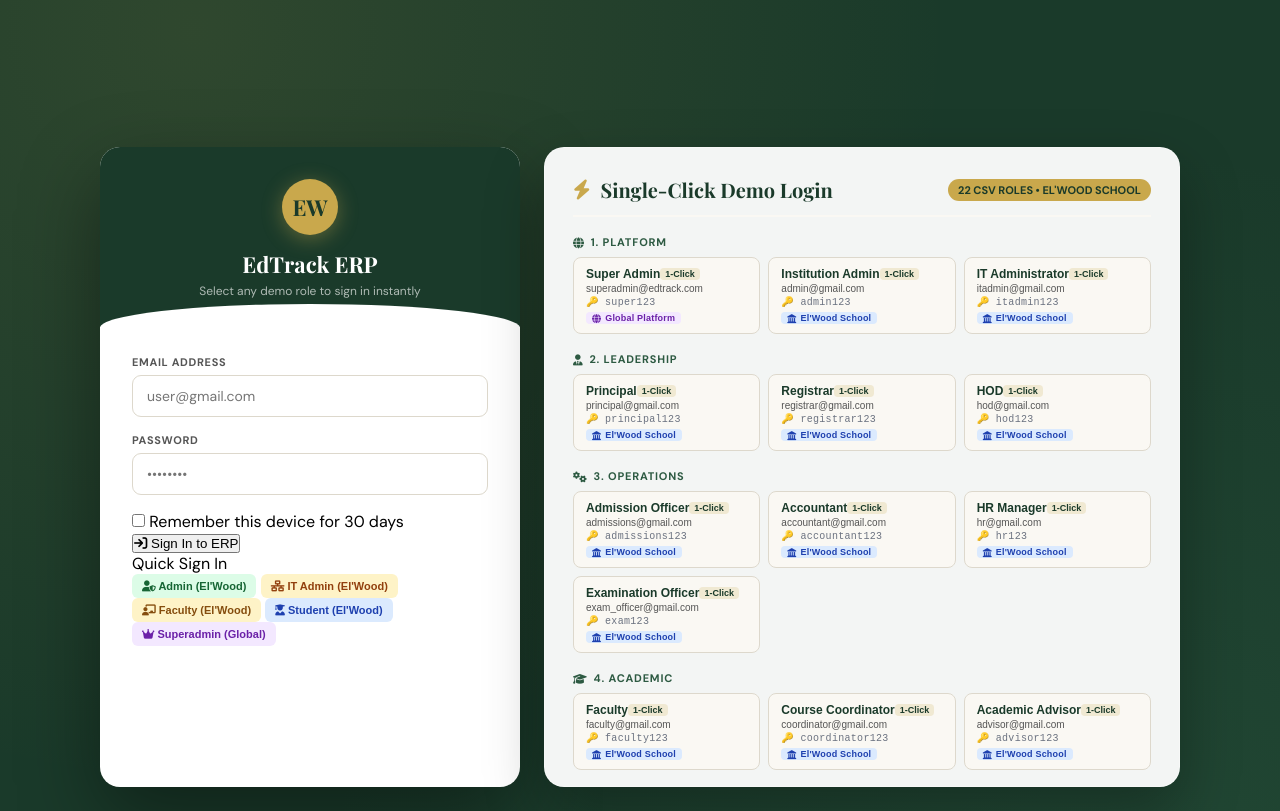
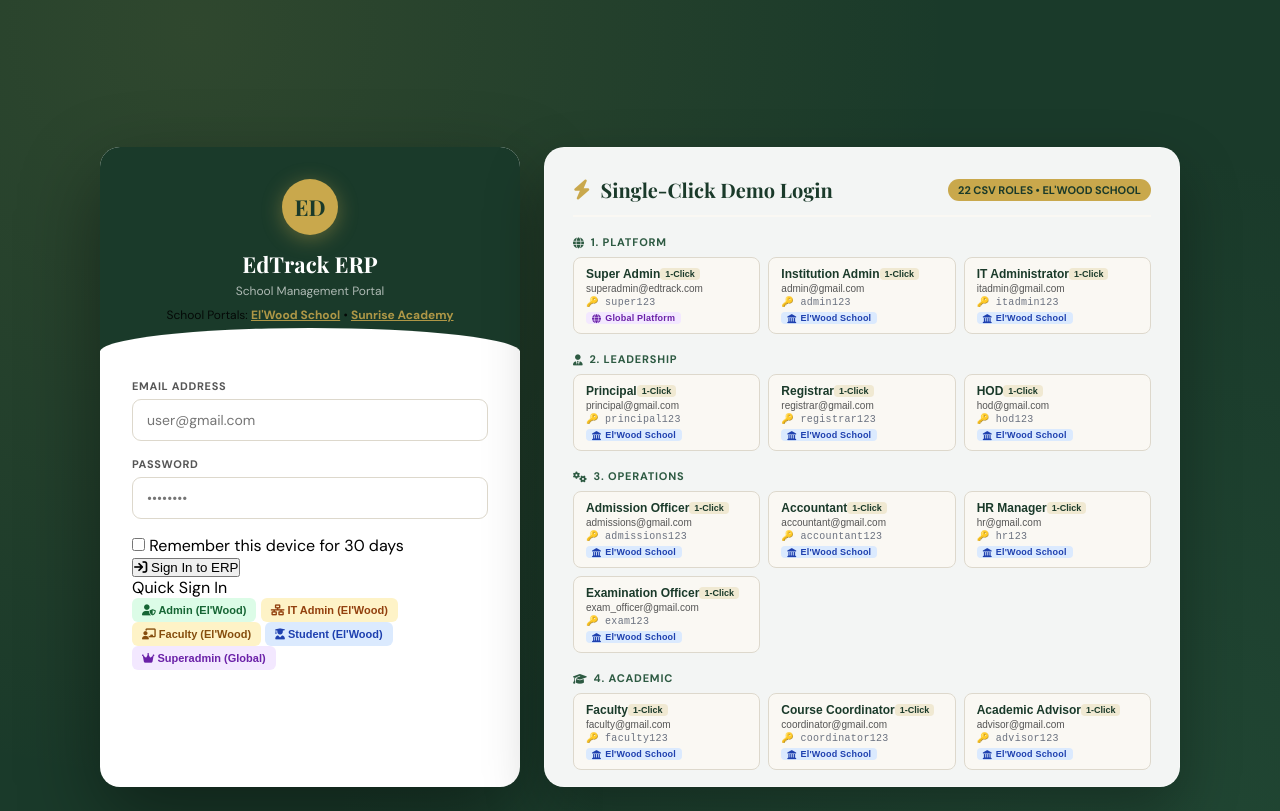
Before and after one commit to Prajjwal1594/EdTrack-ERP, a Flask app: page /login in a window 1280 px wide. Shown: the part 157-968 px from the top of the page. Run offline with Flask 3, Linux system fonts and the light colour scheme.

Commit message:
feat(phase-2): add school subdomain routing, direct portal URLs, and dynamic branding

```diff
--- a/app/__init__.py
+++ b/app/__init__.py
@@ -245,6 +245,22 @@ def create_app(config_class=Config):
 
         return dict(is_feature_enabled=is_feature_enabled)
 
+    @app.before_request
+    def resolve_tenant_from_subdomain():
+        from flask import request, session
+        from app.models import College
+        from sqlalchemy import func
+
+        host = request.host.split(':')[0]
+        parts = host.split('.')
+        # Check if subdomain exists (e.g. dps.edtrack.in or ewiu.localhost)
+        if len(parts) >= 2:
+            sub = parts[0].strip().lower()
+            if sub not in ('www', 'app', 'api', 'admin', 'ed-track-erp', '127', 'localhost'):
+                college = College.query.filter(func.lower(College.code) == sub).first()
+                if college:
+                    session['active_college_code'] = college.code
+
     @app.context_processor
     def inject_institution_context():
         from app.models import College
--- a/app/auth/routes.py
+++ b/app/auth/routes.py
@@ -11,6 +11,29 @@ from datetime import datetime, timedelta
 
 @bp.route('/')
 def index():
+    return redirect(url_for('auth.login'))
+
+
+@bp.route('/s/<school_code>')
+def school_portal(school_code):
+    """Direct branded entry link for pilot schools (e.g. /s/ewiu or /s/sra)."""
+    from app.models import College
+    from flask import session
+    college = College.query.filter(func.lower(College.code) == school_code.strip().lower()).first()
+    if college:
+        session['active_college_code'] = college.code
+        flash(f"Connected to {college.name} ({college.vocab['org_type']} Portal).", 'info')
+    else:
+        flash(f"School code '{school_code}' not found.", 'warning')
+    return redirect(url_for('auth.login'))
+
+
+@bp.route('/switch-school')
+def switch_school():
+    """Reset the active school session context."""
+    from flask import session
+    session.pop('active_college_code', None)
+    flash("Switched to global portal.", 'info')
     return redirect(url_for('auth.login'))
 
 
--- a/templates/auth/login.html
+++ b/templates/auth/login.html
@@ -274,9 +274,23 @@
   <!-- Left Column: Login Form -->
   <div class="login-card">
     <div class="login-header">
-      <div class="crest">EW</div>
-      <h1>EdTrack ERP</h1>
-      <p>Select any demo role to sign in instantly</p>
+      <div class="crest">{{ current_college.code[:2] if current_college else 'ED' }}</div>
+      <h1>{{ current_college.name if current_college else 'EdTrack ERP' }}</h1>
+      <p>{{ vocab.org_type }} Management Portal</p>
+      {% if current_college %}
+        <div style="margin-top: 8px;">
+          <span style="font-size: 11px; font-weight: 700; background: rgba(255,255,255,0.18); padding: 4px 10px; border-radius: 12px; letter-spacing: 0.5px;">
+            <i class="fas fa-building"></i> {{ current_college.code }}
+          </span>
+          <a href="{{ url_for('auth.switch_school') }}" style="font-size: 11px; color: var(--gold); margin-left: 8px; text-decoration: underline;">Switch Portal</a>
+        </div>
+      {% else %}
+        <div style="margin-top: 8px; font-size: 12px; opacity: 0.85;">
+          School Portals:
+          <a href="{{ url_for('auth.school_portal', school_code='EWIU') }}" style="color: var(--gold); font-weight: 600;">El'Wood School</a> •
+          <a href="{{ url_for('auth.school_portal', school_code='SRA') }}" style="color: var(--gold); font-weight: 600;">Sunrise Academy</a>
+        </div>
+      {% endif %}
     </div>
     <div class="login-body">
       {% with messages = get_flashed_messages(with_categories=true) %}
```
